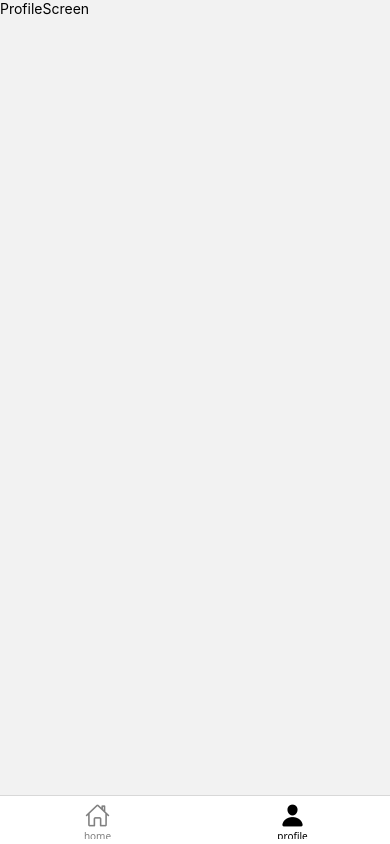
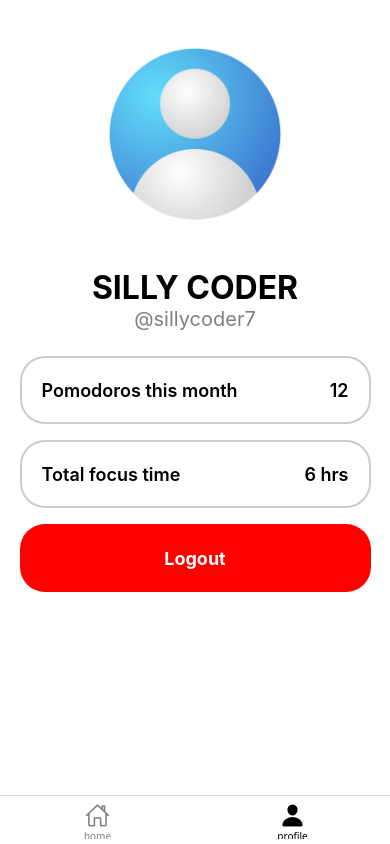
Before and after one commit to AmanShetty123/ZenFocus, a React Native app: screen /profile in a window 390 px wide. Built offline with nearby package versions, Linux system fonts and the light colour scheme.

Commit message:
💄 profle screenUI created

```diff
--- a/src/screens/ProfileScreen.jsx
+++ b/src/screens/ProfileScreen.jsx
@@ -1,14 +1,104 @@
-import { StyleSheet, Text, View } from 'react-native'
-import React from 'react'
+import { Image, StyleSheet, Text, View, ScrollView } from "react-native";
+import React from "react";
+import { SafeAreaView } from "react-native-safe-area-context";
+import {
+  widthPercentageToDP as wp,
+  heightPercentageToDP as hp,
+} from "react-native-responsive-screen";
 
 const ProfileScreen = () => {
   return (
-    <View>
-      <Text>ProfileScreen</Text>
-    </View>
-  )
-}
+    <SafeAreaView style={styles.mainContainer} edges={["top"]}>
+      <ScrollView contentContainerStyle={styles.scrollContainer}>
+        <View style={styles.headerContainer}>
+          <Image
+            source={require("../../assets/profile.jpg")}
+            style={styles.profileImage}
+          />
+          <Text style={styles.headerText}>SILLY CODER</Text>
+          <Text style={styles.subHeaderText}>@sillycoder7</Text>
+        </View>
 
-export default ProfileScreen
+        <View style={styles.infoContainer}>
+          <View style={styles.buttonContainer}>
+            <Text style={styles.buttonContainerText}>Pomodoros this month</Text>
+            <Text style={styles.buttonContainerText}>12</Text>
+          </View>
+          <View style={styles.buttonContainer}>
+            <Text style={styles.buttonContainerText}>Total focus time</Text>
+            <Text style={styles.buttonContainerText}>6 hrs</Text>
+          </View>
+          <View style={styles.logoutButton}>
+            <Text style={styles.logoutButtonText}>Logout</Text>
+          </View>
+        </View>
+      </ScrollView>
+    </SafeAreaView>
+  );
+};
 
-const styles = StyleSheet.create({})
+export default ProfileScreen;
+
+const styles = StyleSheet.create({
+  mainContainer: {
+    flex: 1,
+    backgroundColor: "white",
+  },
+  scrollContainer: {
+    paddingBottom: hp("5%"),
+    alignItems: "center",
+  },
+  headerContainer: {
+    alignItems: "center",
+    marginTop: hp("2%"),
+    marginBottom: hp("2%"),
+  },
+  profileImage: {
+    width: wp("60%"),
+    height: wp("60%"),
+    borderRadius: wp("30%"),
+    marginBottom: hp("2%"),
+  },
+  headerText: {
+    fontSize: 32,
+    fontWeight: "bold",
+  },
+  subHeaderText: {
+    fontSize: 20,
+    color: "gray",
+  },
+  infoContainer: {
+    width: wp("90%"),
+    alignItems: "center",
+  },
+  buttonContainer: {
+    borderWidth: 2,
+    borderColor: "#ccc",
+    width: "100%",
+    height: hp("8%"),
+    flexDirection: "row",
+    justifyContent: "space-between",
+    alignItems: "center",
+    paddingHorizontal: 20,
+    borderRadius: 25,
+    marginVertical: hp("1%"),
+  },
+  buttonContainerText: {
+    fontSize: 18,
+    fontWeight: "600",
+  },
+  logoutButton: {
+    width: "100%",
+    height: hp("8%"),
+    justifyContent: "center",
+    alignItems: "center",
+    borderRadius: 25,
+    marginVertical: hp("1%"),
+    backgroundColor: "red",
+  },
+  logoutButtonText: {
+    fontSize: 18,
+    fontWeight: "bold",
+    color: "white",
+  },
+});
```
Also changed, not shown: assets/profile.jpg (added).
